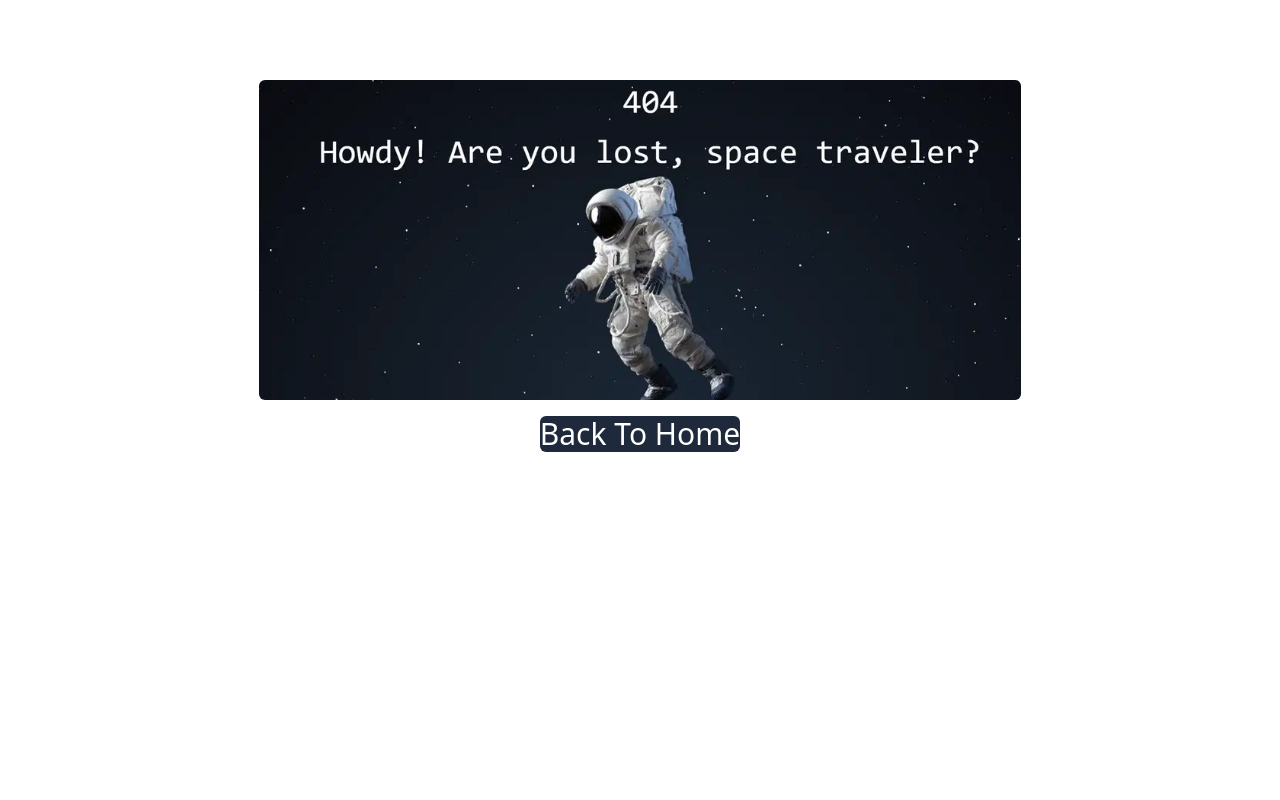
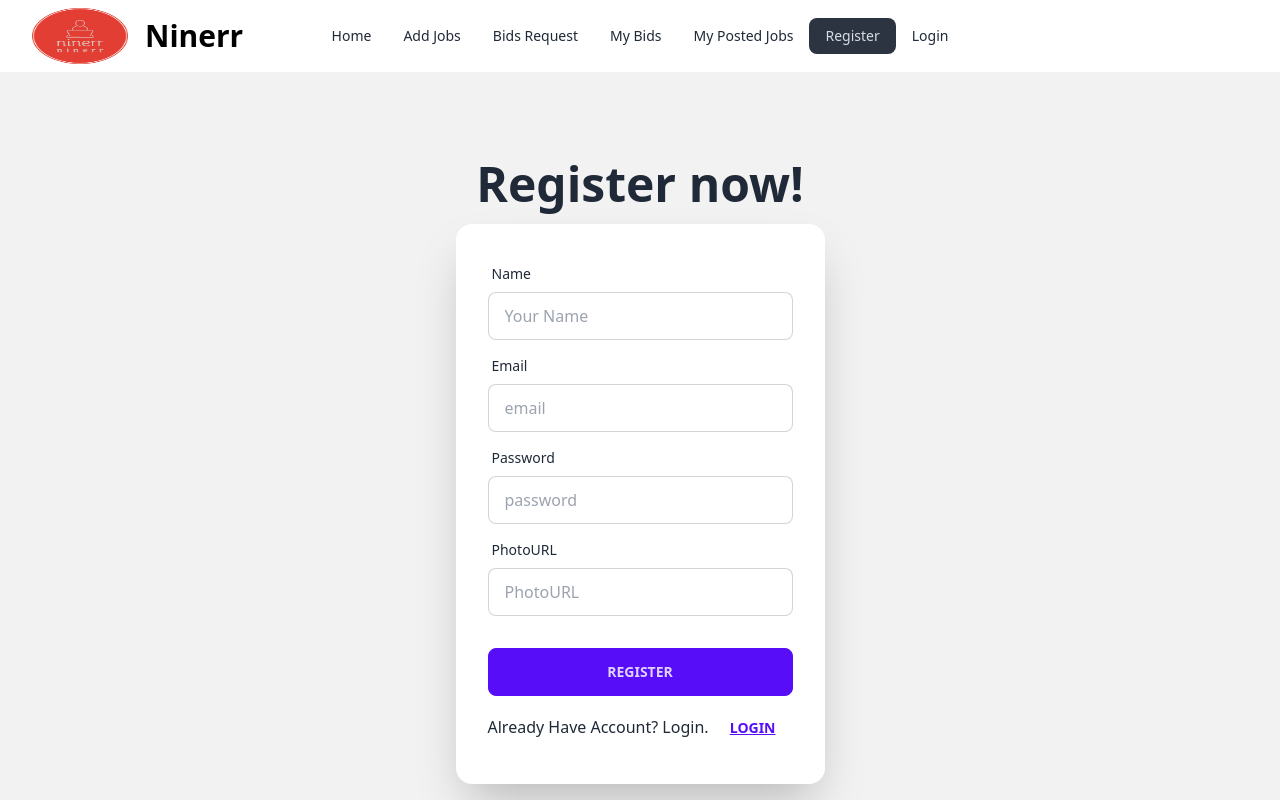
Before and after one commit to smhabib99-99/freelance-market-ninerr, a React (Vite) app: page /register in a window 1280 px wide. Before the commit this address had no page. Shown: the top 800 px of the page. Built offline with nearby package versions, Linux system fonts and the light colour scheme.

Commit message:
Register page creation successful

```diff
--- a/src/pages/Register/Register.jsx
+++ b/src/pages/Register/Register.jsx
@@ -1,8 +1,55 @@
+import { Link } from "react-router-dom";
 
 
 const Register = () => {
     return (
         <div>
+            <div className="hero min-h-screen bg-base-200">
+                <div className="hero-content flex-col">
+                    <div className="text-center lg:text-left">
+                        <h1 className="text-5xl font-bold">Register now!</h1>
+                    </div>
+                    <div className="card flex-shrink-0 w-full max-w-sm shadow-2xl bg-base-100">
+                        <form className="card-body">
+
+                            <div className="form-control">
+                                <label className="label">
+                                    <span className="label-text">Name</span>
+                                </label>
+                                <input type="text" name="name" placeholder="Your Name" className="input input-bordered" required />
+                            </div>
+                            <div className="form-control">
+                                <label className="label">
+                                    <span className="label-text">Email</span>
+                                </label>
+                                <input type="email" name="email" placeholder="email" className="input input-bordered" required />
+                            </div>
+                            <div className="form-control">
+                                <label className="label">
+                                    <span className="label-text">Password</span>
+                                </label>
+                                <input type="password" name="password" placeholder="password" className="input input-bordered" required />
+                                {/* <label className="label">
+                                    <a href="#" className="label-text-alt link link-hover">Forgot password?</a>
+                                </label> */}
+                            </div>
+                            <div className="form-control">
+                                <label className="label">
+                                    <span className="label-text">PhotoURL</span>
+                                </label>
+                                <input type="url" name="photo" placeholder="PhotoURL" className="input input-bordered" required />
+                            </div>
+                            <div className="form-control mt-6">
+                                <button className="btn btn-primary">Register</button>
+                            </div>
+
+                            <p>
+                                <span>Already Have Account? Login.</span> <Link to="/login"><button className="btn btn-link">Login</button></Link>
+                            </p>
+                        </form>
+                    </div>
+                </div>
+            </div>
 
         </div>
     );
--- a/src/router/Router.jsx
+++ b/src/router/Router.jsx
@@ -3,6 +3,7 @@
 import Home from "../pages/Home/Home";
 import ErrorPage from "../pages/ErrorPage/ErrorPage";
 import Login from "../pages/Login/Login";
+import Register from "../pages/Register/Register";
 
 
 const router = createBrowserRouter([
@@ -19,6 +20,10 @@
             {
                 path:'/login',
                 element:<Login></Login>
+            },
+            {
+                path:'/register',
+                element:<Register></Register>
             }
         ]
 
```
